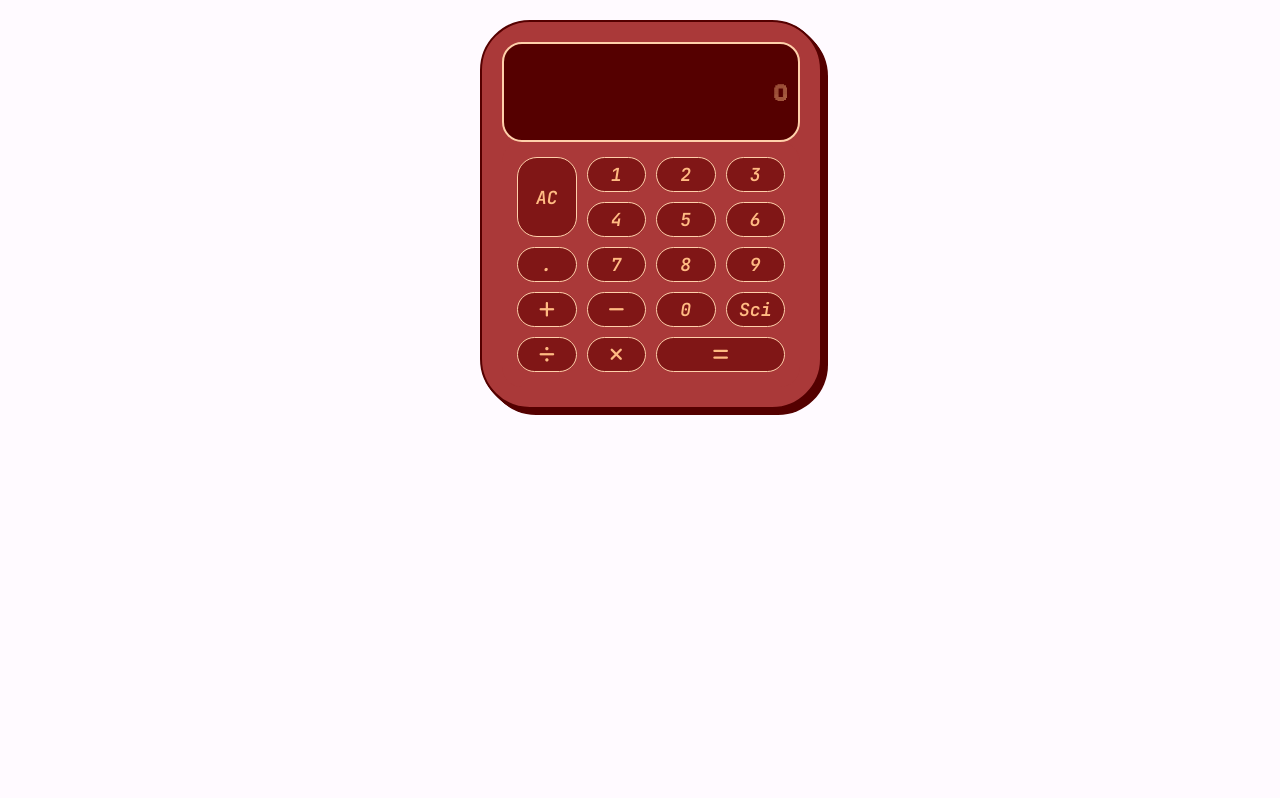
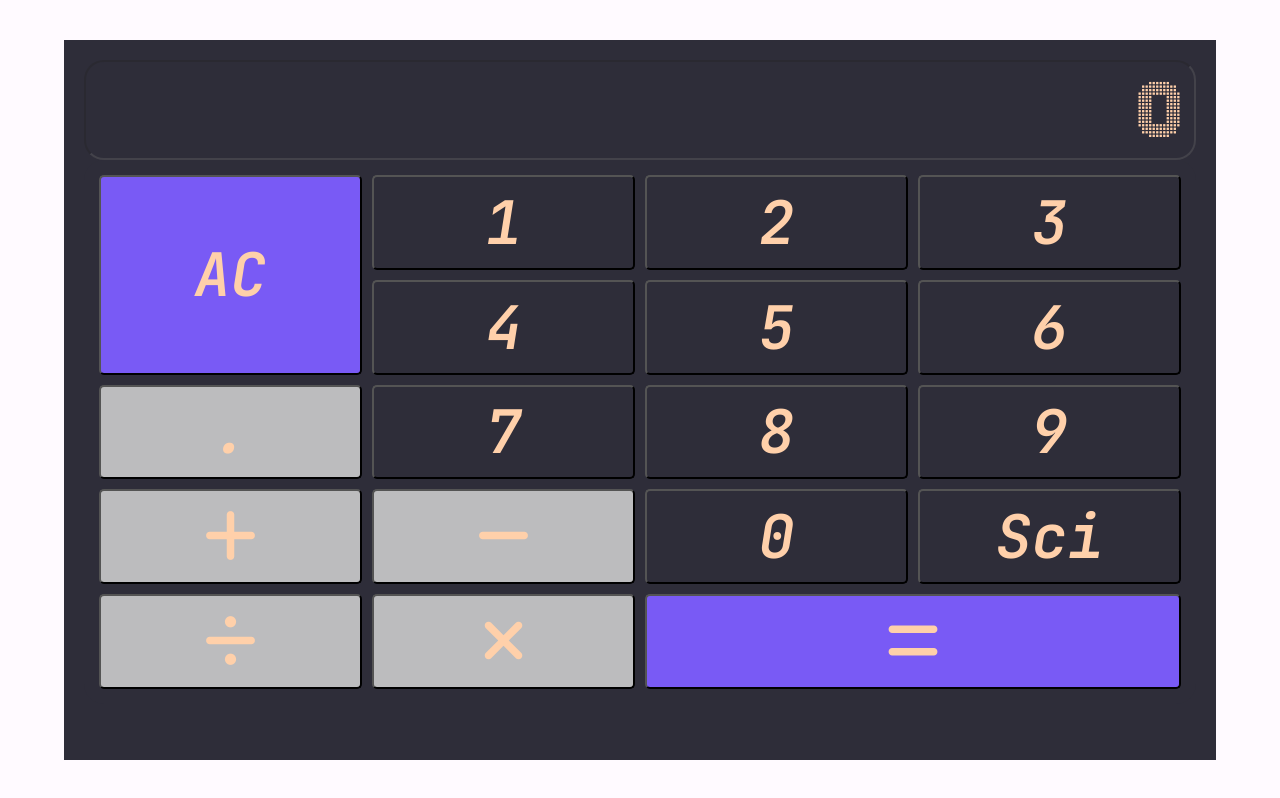
Before and after one commit to Ocoldwell/calculator-project, a website: page index.html in a window 1280 px wide. Drawn offline with Linux system fonts and the light colour scheme.

Commit message:
Large restyling changes: Changed colours and sizing, made simple r Removed extratenous effects and simplified interface and made some buttons more obvious

```diff
--- a/assets/styles/_animation.scss
+++ b/assets/styles/_animation.scss
@@ -92,14 +92,14 @@ input[type="number"] {
   }
   100% {
     color: #fff;
-    background: radial-gradient(circle at center, $button-font-color 99%, #fff 100%, #fff 100%);
+    background: radial-gradient(circle at center, $button-border-color 99%, #fff 100%, #fff 100%);
   }
 }
 
 button:active {
   /* set time duration to your needs */
   animation: gradient 200ms;
-  background: $button-font-color;
+  background: $button-border-color;
   color: $button-color;
   box-shadow: none;
 }
--- a/assets/styles/_layout.scss
+++ b/assets/styles/_layout.scss
@@ -5,33 +5,37 @@
   font-family: $font-family;
   font-size: $font-size;
 }
-
+@media only screen and (max-width: 600px) {
+  * {
+    font-size: $mobile-fontsize;
+  }
+  .button{
+    height: 40px;
+  }
+}
+.fas {
+  background: transparent;
+}
 body {
+  height: 100vh;
+  width: 100%;
   display: flex;
   justify-content: center;
   align-items: center;
   background-color: #fffaff;
   .calculator-body {
-    height: 95%;
-    width: 95%;
+    height: 90%;
+    width: 90%;
     position: relative;
     margin: 20px;
     padding: 20px;
-    border: 2px solid $display-color;
     background-color: $font-color;
-    border-radius: 50px;
     z-index: 200;
-    box-shadow:
-      1px 1px 0 $display-color,
-      2px 2px 0 $display-color,
-      3px 3px 0 $display-color,
-      4px 4px 0 $display-color,
-      5px 5px 0 $display-color,
-      6px 6px 0 $display-color;
   }
   .calculator-buttons {
     position: inherit;
     margin: auto;
+    height: 80%;
     width: auto;
     display: grid;
     padding: 10px;
@@ -48,8 +52,7 @@ body {
       width: 100%;
       height: 100px;
       background: $display-color;
-      border: 2px solid $button-border-color;
-      color: $button-font-color;
+      color: $button-border-color;
       border-radius: 20px;
       text-align: right;
       padding: 10px;
@@ -58,33 +61,15 @@ body {
   }
 }
 
-.calculator-shadow {
-  height: 400px;
-  width: 350px;
-  display: flex;
-  justify-content: center;
-  align-items: center;
-  grid-template-columns: 1fr 1fr 1fr 1fr;
-  grid-template-rows: 1fr 1fr 1fr 1fr 1fr 1fr;
-  background-color: $font-color;
-  border-radius: 50px;
-  z-index: 0;
-  box-shadow:
-  1px 1px 0 $display-color,
-  2px 2px 0 $display-color,
-  3px 3px 0 $display-color,
-  4px 4px 0 $display-color,
-  5px 5px 0 $display-color,
-  6px 6px 0 $display-color;
-}
 .button {
   display: inline-block;
+  height: auto;
+  width: auto;
   position: relative;
-  border: 1px $button-border-color solid;
-  border-radius: 20px;
+  border-radius: 5px;
   text-decoration: none;
   background: $button-color;
-  color: $button-font-color;
+  color: $button-border-color;
   cursor: pointer;
   margin: 5px;
   padding: 5px;
@@ -92,9 +77,16 @@ body {
   -webkit-appearance: none;
   -moz-appearance: none;
 }
+.function-button {
+  background: $function-button-color;
+}
+.clear-button {
+  background: #795AF5;
+}
 #equals-button {
   grid-column-start: 3;
   grid-column-end: 5;
+  background: #795AF5;
 }
 
 #reset-button {
--- a/assets/styles/_variables.scss
+++ b/assets/styles/_variables.scss
@@ -1,8 +1,9 @@
-$button-color: #801616;
+$button-color: #2E2D39;
 $button-border-color: #FFD0AA;
-$display-color: #550000;
-$font-color: #AA3939;
-$button-font-color: #ffbb83;
-$font-size: 18px;
+$display-color: #2E2D39;
+$font-color: #2E2D39;
+$function-button-color: #BCBCBE;
+$font-size: 60px;
+$mobile-fontsize: 16px;
 $font-family: "JetBrains Mono", monospace;
 $rainbow: linear-gradient(to right, orange, yellow, green, cyan, blue, violet);
--- a/index.html
+++ b/index.html
@@ -19,7 +19,6 @@
   </head>
   <body>
     <h1 class='hidden'>A GIANT WEB CALCULATOR</h1>
-    <main >
       <div class="calculator-body">
         <div class="results-input">
           <input
@@ -83,7 +82,7 @@
             6
           </button>
           <button
-            class="decimal button"
+            class="function-button button"
             id="decimal-point"
             type="button"
             value="."
@@ -140,7 +139,7 @@
           </button>
           <button
             id="transform-button"
-            class="function-button button"
+            class="button"
             type="button"
           >
             Sci
@@ -163,7 +162,7 @@
           </button>
           <button
             id="equals-button"
-            class="function-button button"
+            class="equals-button button"
             type="button"
             value="="
           >
@@ -171,6 +170,5 @@
           </button>
         </div>
       </div>
-    </main>
   </body>
 </html>
```
Also changed, not shown: assets/styles/styles.css, assets/styles/styles.scss (line endings or trailing spaces).
